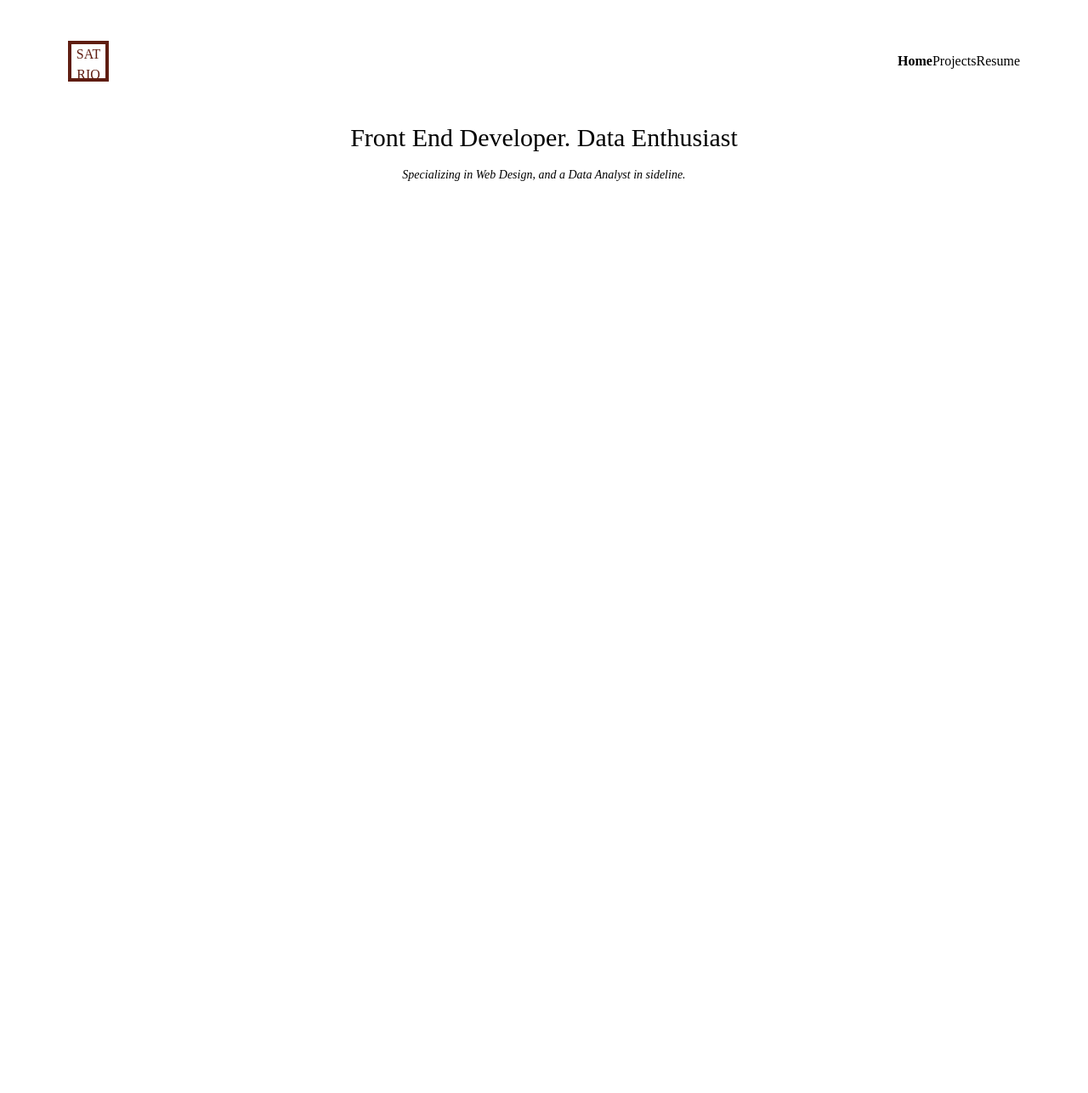
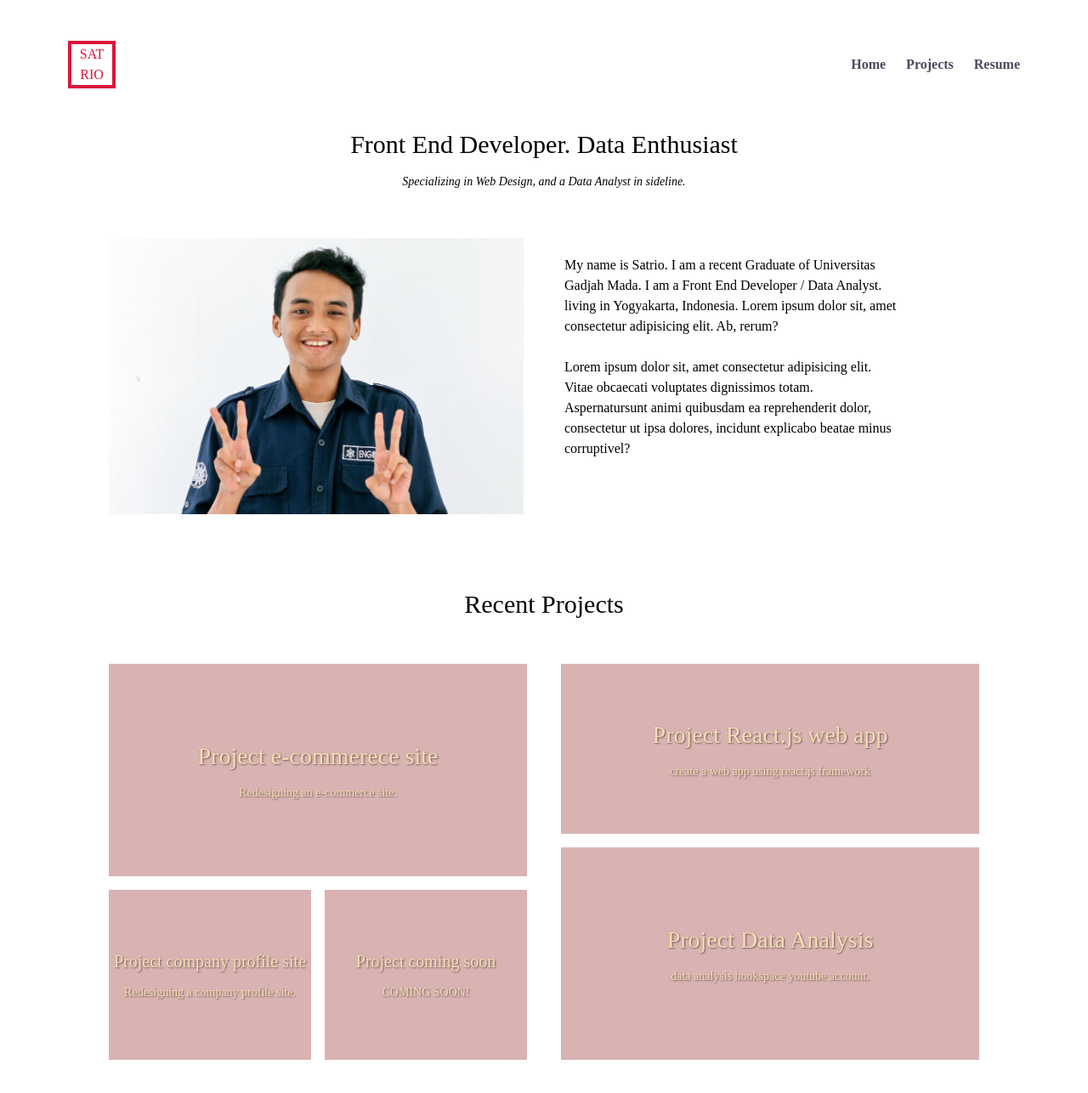
Before and after one commit to halosatrio/tailwind-next-coba, a Next.js app: page / in a window 1280 px wide. Shown: the top 1286 px of the page at 85% size. Before the commit the page ends 800 px from the top, so only its background shows below. Built offline with nearby package versions, Linux system fonts and the light colour scheme.

Commit message:
02. satrio fix navbar, about, projectShowcase components

```diff
--- /dev/null
+++ b/components/About/index.js
@@ -0,0 +1,28 @@
+const About = () => {
+  return (
+    <div className="w-4/5 mx-auto mt-7 mb-12 grid grid-cols-2 gap-x-12">
+      <img
+        className="max-w-full bg-cover"
+        src="/assets/satrio.jpg"
+        alt="satrio bayu aji"
+      />
+      <div className="font-sans text-base max-w-4/5 font-thin leading-6 pt-5">
+        <p>
+          My name is Satrio. I am a recent Graduate of Universitas Gadjah Mada.
+          I am a Front End Developer / Data Analyst. living in Yogyakarta,
+          Indonesia. Lorem ipsum dolor sit, amet consectetur adipisicing elit.
+          Ab, rerum?
+        </p>
+        <br />
+        <p>
+          Lorem ipsum dolor sit, amet consectetur adipisicing elit. Vitae
+          obcaecati voluptates dignissimos totam. Aspernatursunt animi quibusdam
+          ea reprehenderit dolor, consectetur ut ipsa dolores, incidunt
+          explicabo beatae minus corruptivel?
+        </p>
+      </div>
+    </div>
+  );
+};
+
+export default About;
--- a/components/Navbar/index.js
+++ b/components/Navbar/index.js
@@ -5,26 +5,23 @@ const Navbar = () => {
     <nav className="px-20 flex justify-between py-12 items-center font-serif">
       <a
         href="/"
-        className="no-underline text-center h-12 w-12 border-crimson-500 border-4 flex transition hover:border-gray-750 hover:border-4"
+        className="no-underline text-center h-14 w-14 border-crimson-500 border-4 flex transition hover:border-gray-750 hover:text-gray-750"
       >
-        <span className="text-base m-auto no-underline text-crimson-500 font-serif transition hover:text-gray-750">
+        <span className="text-base m-auto no-underline text-crimson-500 font-serif hover:text-gray-750">
           SAT RIO
         </span>
       </a>
 
       <ul className="flex list-none w-1/3 justify-end font-serif">
-        <li className="font-bold ml-6">
-          <Link
-            className="no-underline text-gray-750 py-0 px-0.5 font-serif text-sm hover:text-crimson-500 hover:pb-0.5 hover:border-crimson-500 hover:border-b-2"
-            href="/"
-          >
-            Home
-          </Link>
+        <li className="font-bold ml-6 text-gray-750 hover:text-crimson-500 hover:underline">
+          <Link href="/">Home</Link>
         </li>
-        <li>
+        <li className="font-bold ml-6 text-gray-750 hover:text-crimson-500 hover:underline">
           <Link href="/projects">Projects</Link>
         </li>
-        <li>Resume</li>
+        <li className="font-bold ml-6 text-gray-750 hover:text-crimson-500 hover:underline">
+          Resume
+        </li>
       </ul>
     </nav>
   );
--- /dev/null
+++ b/components/ProjectShowcase/index.js
@@ -0,0 +1,59 @@
+const ProjectShowcase = () => {
+  return (
+    <div className="py-10 px-0">
+      <h1 className="font-serif pb-5 text-center font-thin text-3xl">
+        Recent Projects
+      </h1>
+
+      <div className="my-8 mx-auto w-4/5 grid grid-cols-2 gap-x-10">
+        <div className="grid gap-4 grid-cols-2 justify-between">
+          <div className="col-span-2 box250">
+            <div className="overlay">
+              <div className="box-info">
+                <h3>Project e-commerece site</h3>
+                <p>Redesigning an e-commerce site.</p>
+              </div>
+            </div>
+          </div>
+          <div className="box200">
+            <div className="overlay">
+              <div className="box-info">
+                <h5>Project company profile site</h5>
+                <p>Redesigning a company profile site.</p>
+              </div>
+            </div>
+          </div>
+          <div className="box200">
+            <div className="overlay">
+              <div className="box-info">
+                <h5>Project coming soon</h5>
+                <p>COMING SOON!</p>
+              </div>
+            </div>
+          </div>
+        </div>
+
+        <div className="grid grid-rows-1 gap-y-4">
+          <div className="box200">
+            <div className="overlay">
+              <div className="box-info">
+                <h3>Project React.js web app</h3>
+                <p>create a web app using react.js framework</p>
+              </div>
+            </div>
+          </div>
+          <div className="box250">
+            <div className="overlay">
+              <div className="box-info">
+                <h3>Project Data Analysis</h3>
+                <p>data analysis hookspace youtube account.</p>
+              </div>
+            </div>
+          </div>
+        </div>
+      </div>
+    </div>
+  );
+};
+
+export default ProjectShowcase;
--- a/pages/index.js
+++ b/pages/index.js
@@ -3,6 +3,8 @@ import Head from "next/head";
 // components
 import Navbar from "../components/Navbar";
 import Header from "../components/Header";
+import About from "../components/About";
+import ProjectShowcase from "../components/ProjectShowcase";
 
 export default function Home() {
   return (
@@ -14,6 +16,8 @@ export default function Home() {
 
       <Navbar />
       <Header isHome />
+      <About />
+      <ProjectShowcase />
     </div>
   );
 }
--- a/styles/tailwind.css
+++ b/styles/tailwind.css
@@ -3,3 +3,31 @@
 @import url("https://fonts.googleapis.com/css2?family=Libre+Baskerville:wght@400;700&family=Raleway:wght@400;700&display=swap");
 
 @tailwind utilities;
+
+@layer components {
+  .overlay {
+    @apply w-full h-full bg-crimson-700 bg-opacity-30 flex;
+  }
+  .box250 {
+    height: 250px;
+  }
+  .box200 {
+    height: 200px;
+  }
+  .box-info {
+    @apply m-auto text-wheat;
+    text-shadow: 1px 1px 2px rgba(0, 0, 0, 0.5);
+  }
+  .box-info p {
+    @apply text-center font-sans font-thin text-sm;
+  }
+  .box-info h3 {
+    @apply text-center font-sans font-normal mb-3;
+    font-size: 28px;
+  }
+
+  .box-info h5 {
+    @apply text-center font-sans font-normal mb-3;
+    font-size: 20px;
+  }
+}
--- a/tailwind.config.js
+++ b/tailwind.config.js
@@ -7,10 +7,15 @@ module.exports = {
       sans: ["Raleway"],
     },
     extend: {
+      maxWidth: {
+        "4/5": "80%",
+      },
       colors: {
         crimson: {
-          500: "hsl(9,70%,22%)",
+          500: "hsl(348,83%,47%)",
+          700: "hsl(0, 100%, 25%)",
         },
+        wheat: "hsl(39,77%,83%)",
         gray: {
           550: "hsl(0,0%,98%)",
           750: "hsl(240,12%,33%)",
```
Also changed, not shown: public/assets/satrio.jpg (added).
